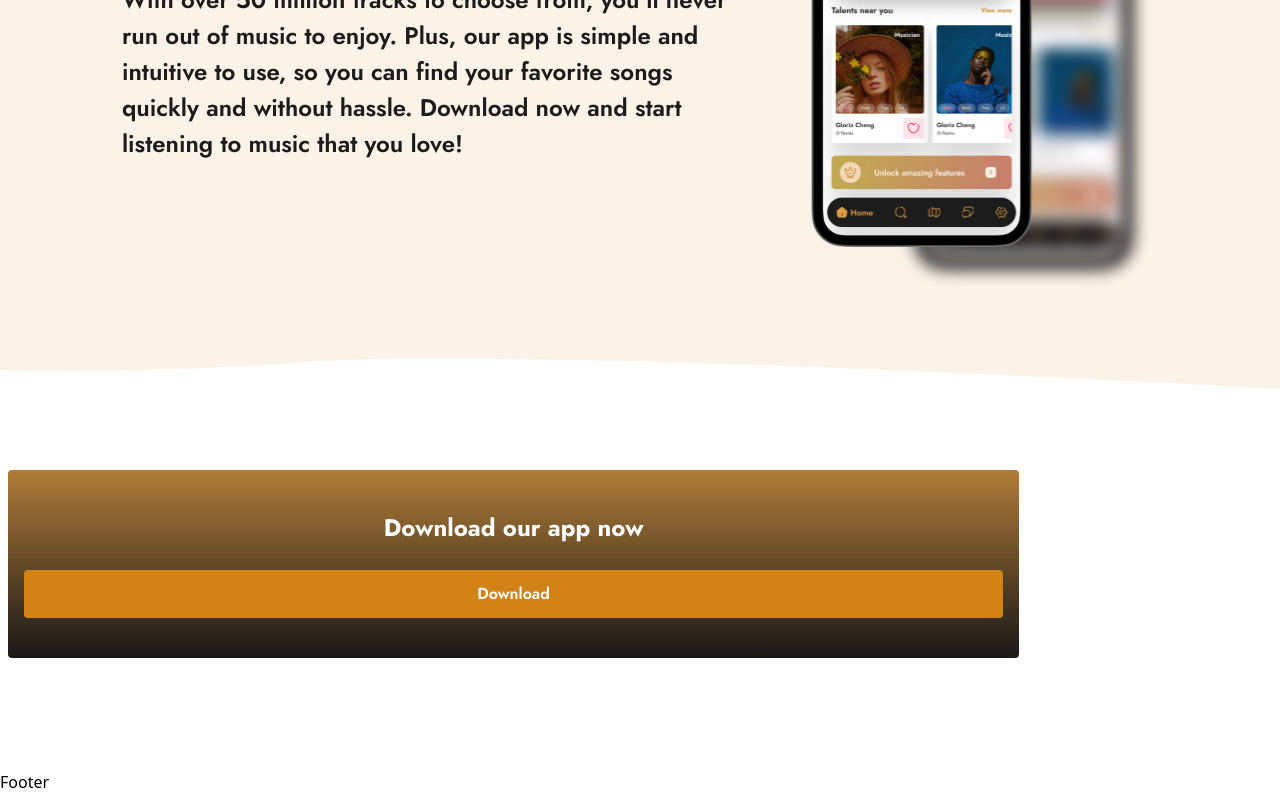
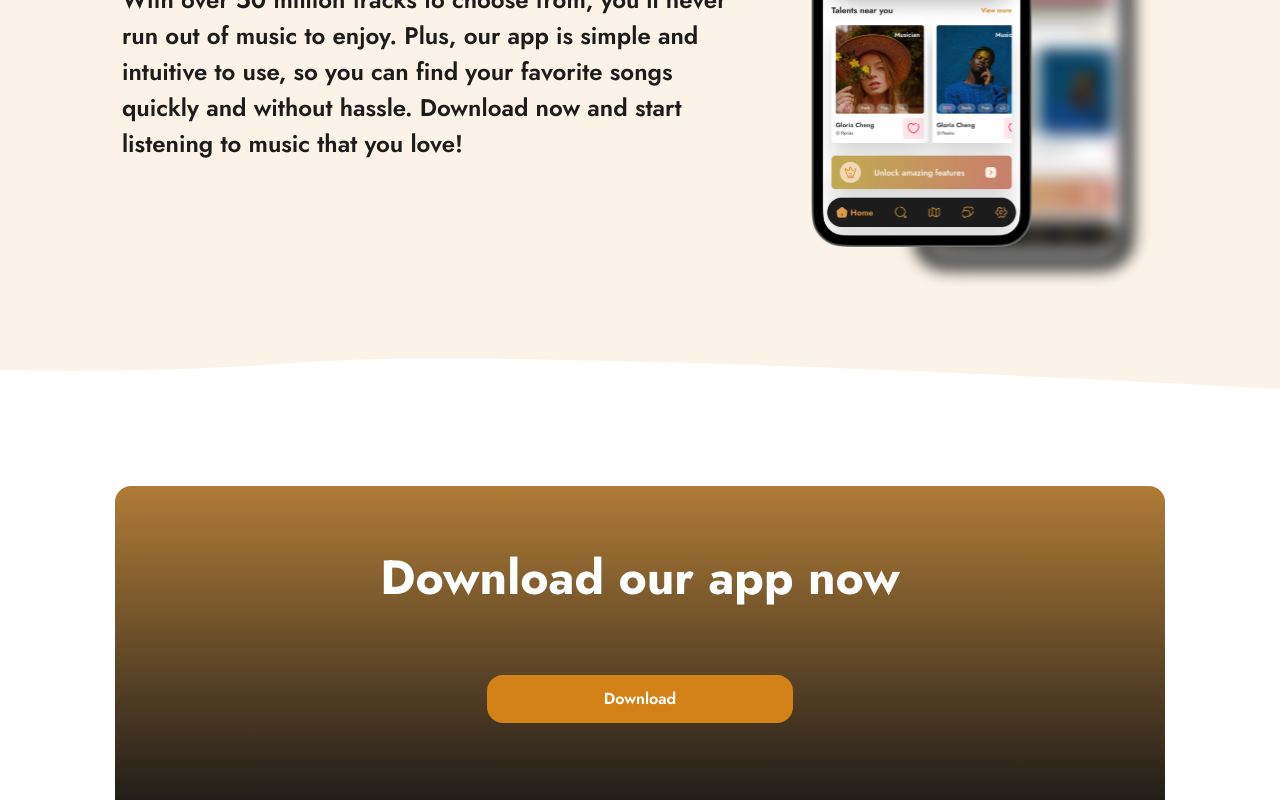
Before and after one commit to DigeetalHub/Noted-web, a Next.js app: page / in a window 1280 px wide. Shown: the part 2000-2800 px from the top of the page. Built offline with nearby package versions, Linux system fonts and the light colour scheme.

Commit message:
[FEAT] Desktop view for Download Now section done

```diff
--- a/components/DownloadNow.js
+++ b/components/DownloadNow.js
@@ -3,10 +3,10 @@ import Button from "./Button";
 
 const DownloadNow = ({ classes}) => {
 	return (
-		<section className="mt-[2.5rem] px-2 md:mt-[4.5rem]">
-			<div className={`px-4 py-[2.5rem] bg-download flex flex-col gap-6 text-white text-center rounded md:w-[80%] ${classes}`}>
-				<h2 className="font-bold text-[1.5rem]">Download our app now</h2>
-				<Button label="Download" className="font-semibold bg-brandPrimary500 py-3 rounded" />
+		<section className="mt-[2.5rem] px-2 md:px-0 md:mt-[5.5rem]">
+			<div className={`px-4 py-[2.5rem] bg-download flex flex-col gap-6 text-white text-center rounded md:w-[80%] md:mx-auto md:rounded-2xl md:pt-[3rem] md:pb-[4rem] md:gap-[2.2rem] lg:w-[82%] lg:pt-[3.5rem] lg:pb-[6rem] lg:gap-[3.8rem] 2xl:w-[65%] 2xl:gap-[2.5rem] ${classes}`}>
+				<h2 className="font-bold text-[1.5rem] md:text-[2.5rem] lg:text-[3rem]">Download our app now</h2>
+				<Button label="Download" className="font-semibold bg-brandPrimary500 py-3 rounded md:w-[50%] md:mx-auto md:rounded-2xl lg:w-[45%] xl:w-[30%]" />
 			</div>
 		</section>
 	);
```
